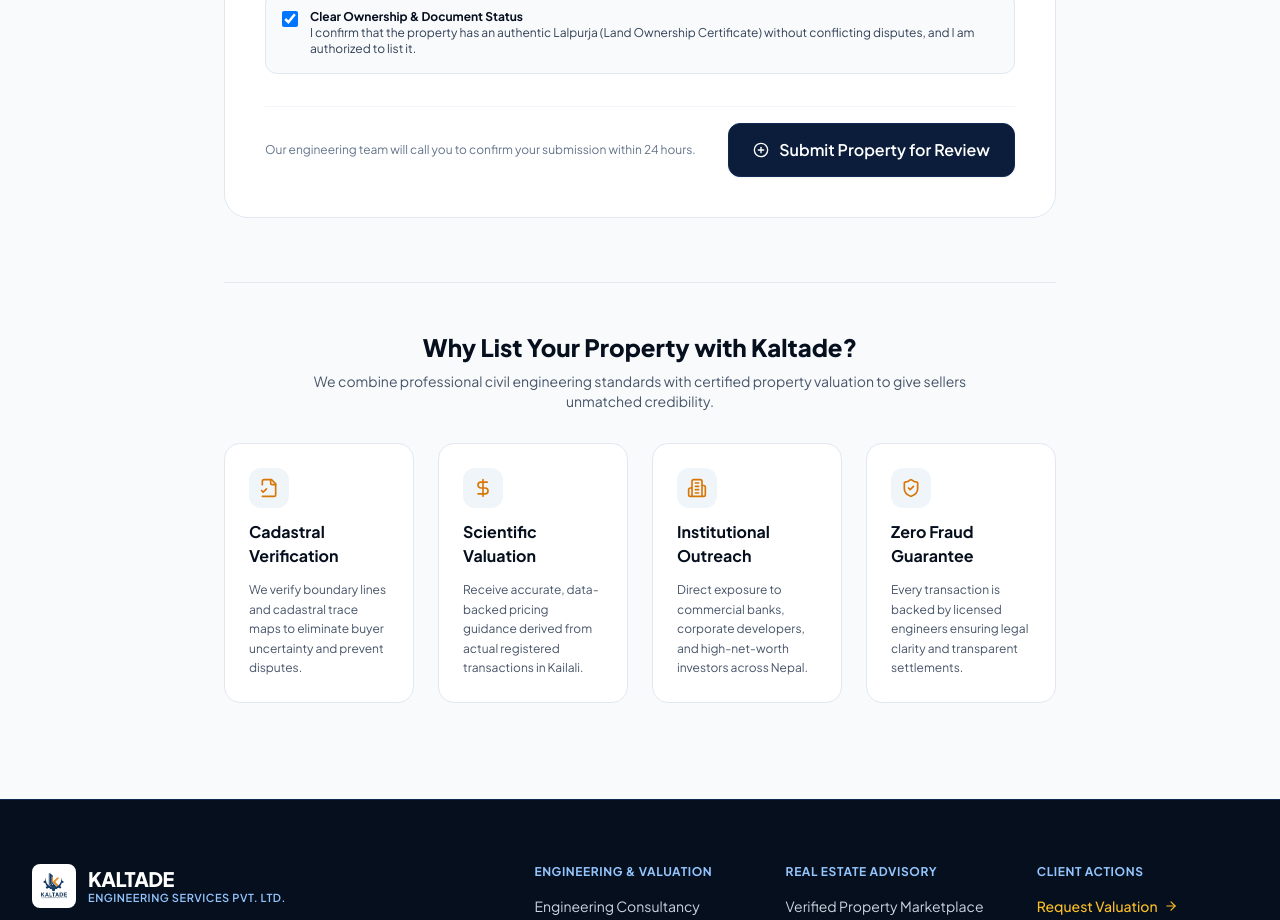
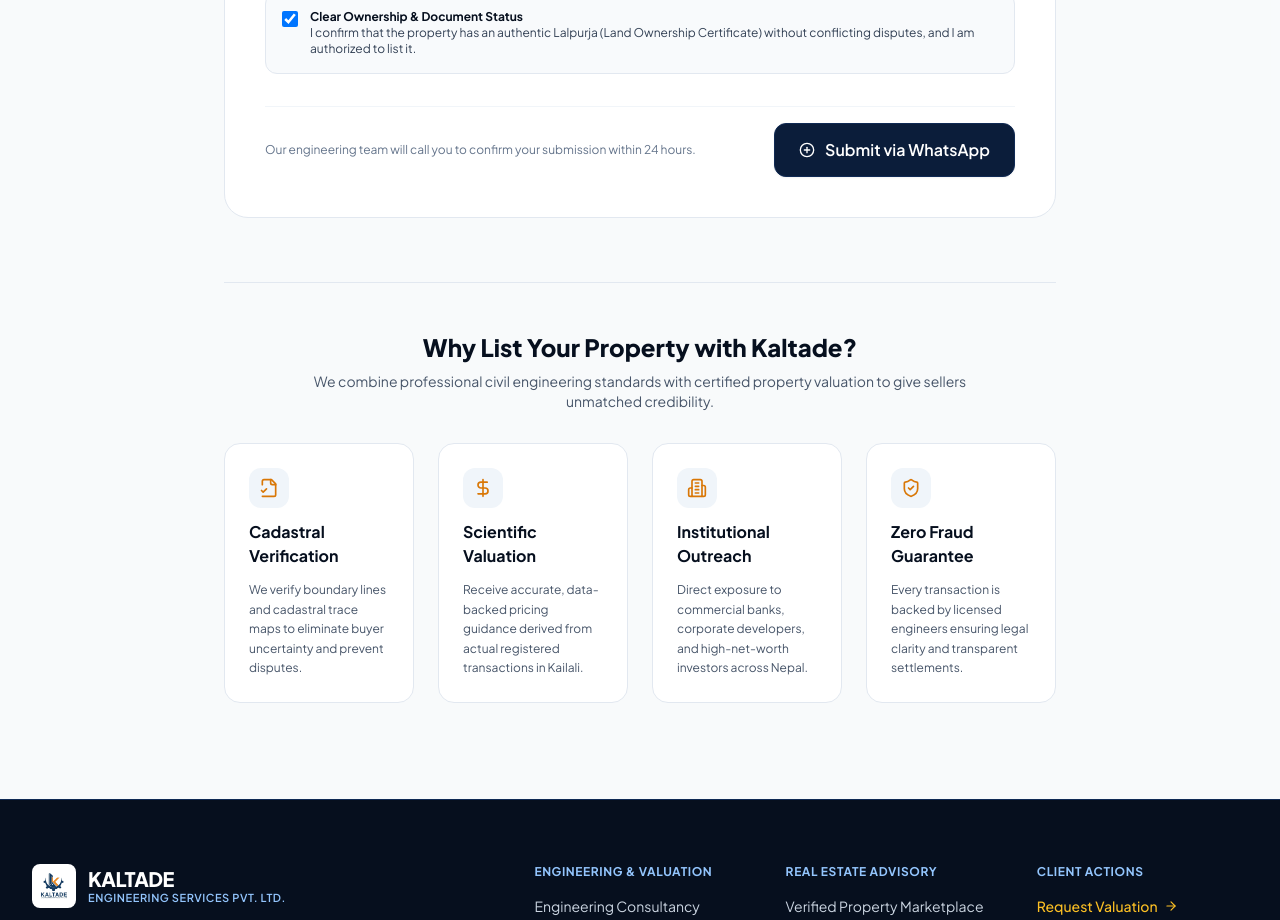
Before and after one commit to Kafle33/Kaltade-Engineering-Website, a Next.js app: page /properties/list in a window 1280 px wide. Shown: the part 1420-2340 px from the top of the page. Built offline with nearby package versions, Linux system fonts and the light colour scheme.

Commit message:
Fix button text on property listing page

```diff
--- a/src/app/properties/list/page.tsx
+++ b/src/app/properties/list/page.tsx
@@ -505,7 +505,7 @@
                   isLoading={isSubmitting}
                   leftIcon={<PlusCircle className="w-4 h-4" />}
                 >
-                  Submit Property for Review
+                  Submit via WhatsApp
                 </Button>
               </div>
             </form>
```
